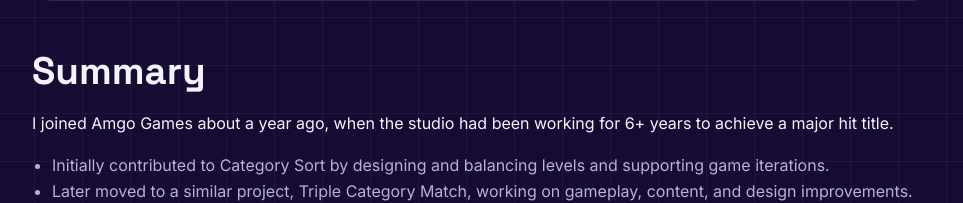
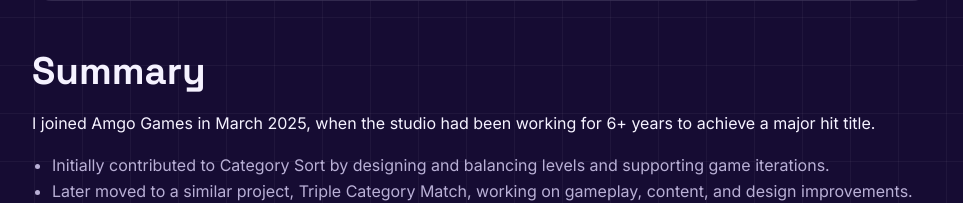
Before and after one commit to shailuharely/shailuharely.github.io, a plain HTML site: page category-sort.html in a window 1280 px wide. Shown: the part 4063-4266 px from the top of the page, without its empty margins (158-1121 px from the left). Drawn offline with Linux system fonts and the light colour scheme.

Commit message:
State the Amgo start date
Co-Authored-By: Claude Sonnet 5.5 <noreply@anthropic.com>

```diff
--- a/category-sort.html
+++ b/category-sort.html
@@ -77,7 +77,7 @@
 
   <section>
     <h2>Summary</h2>
-    <p>I joined Amgo Games about a year ago, when the studio had been working for 6+ years to achieve a major hit title.</p>
+    <p>I joined Amgo Games in March 2025, when the studio had been working for 6+ years to achieve a major hit title.</p>
     <ul class="list">
       <li>Initially contributed to Category Sort by designing and balancing levels and supporting game iterations.</li>
       <li>Later moved to a similar project, Triple Category Match, working on gameplay, content, and design improvements.</li>
```
